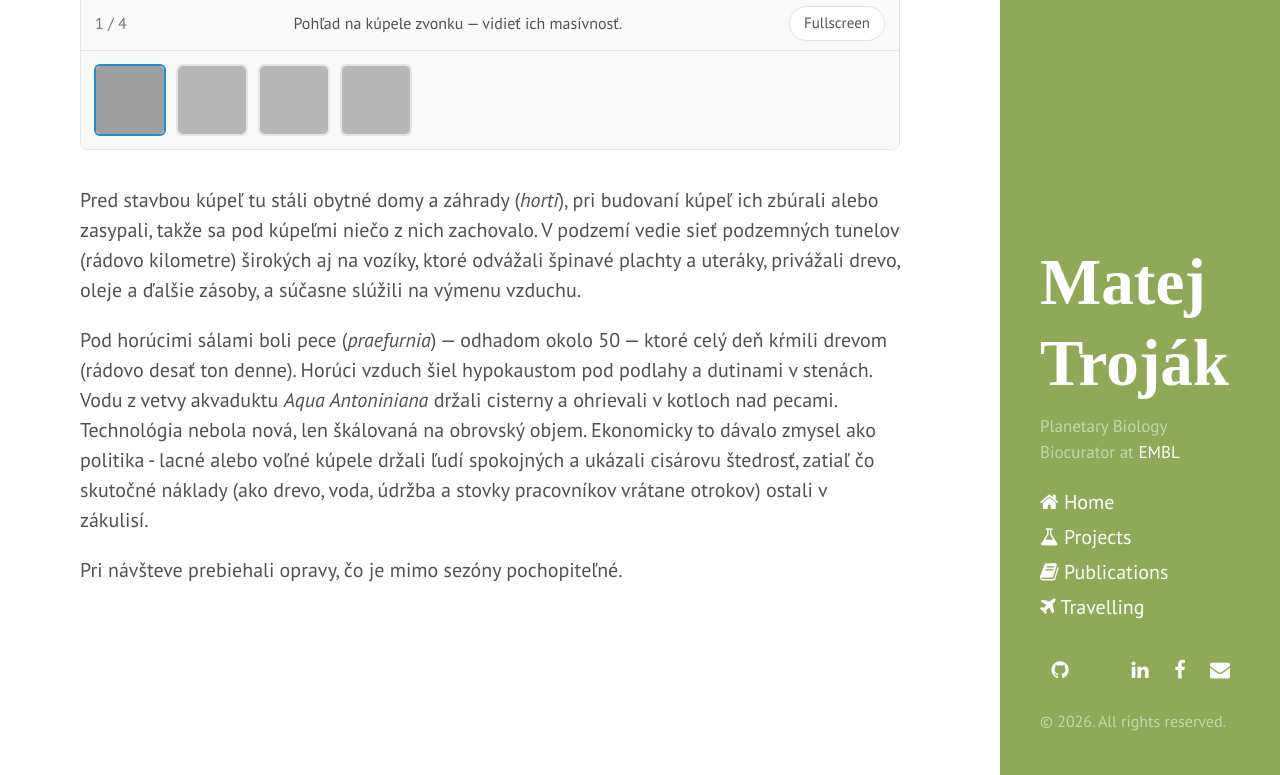
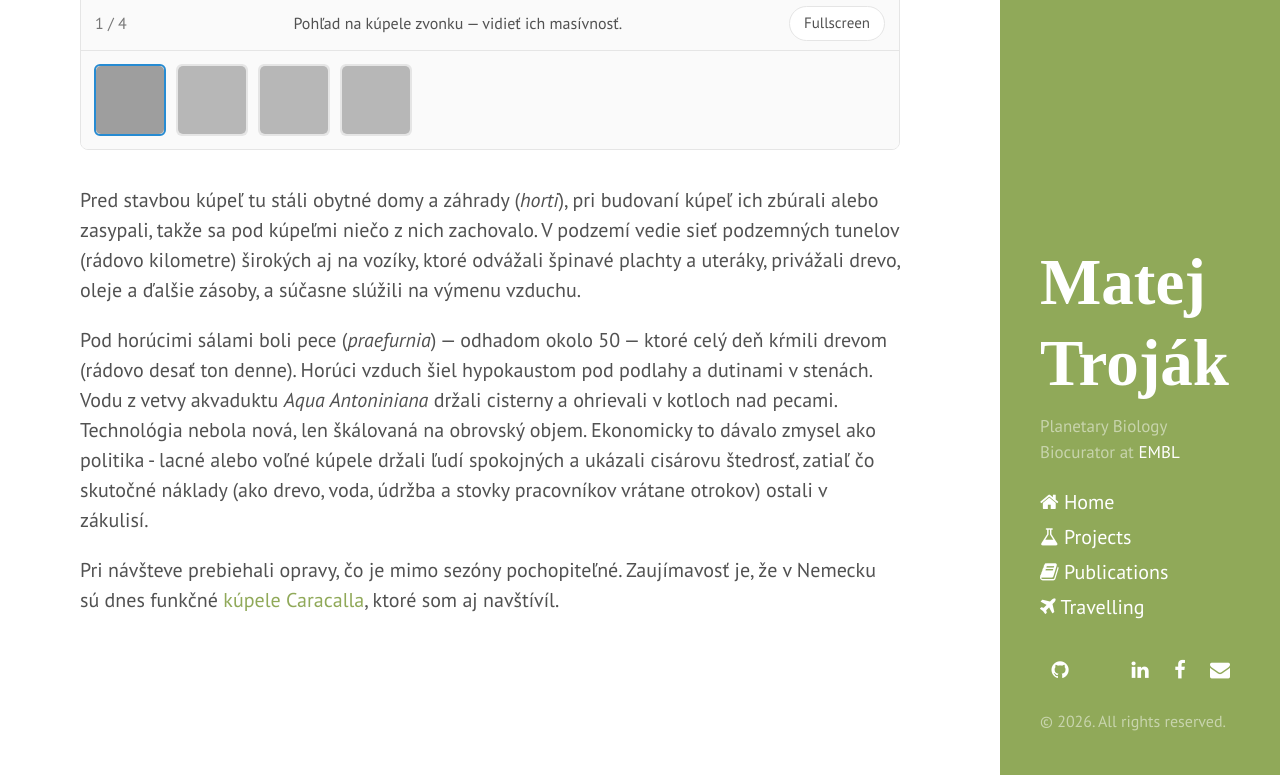
Before and after one commit to xtrojak/xtrojak.github.io, a Jekyll site: the page built from _posts/2026-11-01-rome.md, in a window 1280 px wide and 900 px high, scrolled down 17110 px, cut to the strip 125-900 px from the top of the window. Built offline with Jekyll 4.4.1, drawn with Linux system fonts in a browser that asks for light colours; some web fonts are replaced; a style sheet for code colours, icons or effects is not loaded; grey boxes are pictures that could not be loaded.

Commit message:
Add note

```diff
--- a/_posts/2026-11-01-rome.md
+++ b/_posts/2026-11-01-rome.md
@@ -257,7 +257,7 @@ Pred stavbou kúpeľ tu stáli obytné domy a záhrady (*horti*), pri budovaní
 
 Pod horúcimi sálami boli pece (*praefurnia*) — odhadom okolo 50 — ktoré celý deň kŕmili drevom (rádovo desať ton denne). Horúci vzduch šiel hypokaustom pod podlahy a dutinami v stenách. Vodu z vetvy akvaduktu *Aqua Antoniniana* držali cisterny a ohrievali v kotloch nad pecami. Technológia nebola nová, len škálovaná na obrovský objem. Ekonomicky to dávalo zmysel ako politika - lacné alebo voľné kúpele držali ľudí spokojných a ukázali cisárovu štedrosť, zatiaľ čo skutočné náklady (ako drevo, voda, údržba a stovky pracovníkov vrátane otrokov) ostali v zákulisí.
 
-Pri návšteve prebiehali opravy, čo je mimo sezóny pochopiteľné.
+Pri návšteve prebiehali opravy, čo je mimo sezóny pochopiteľné. Zaujímavosť je, že v Nemecku sú dnes funkčné [kúpele Caracalla](https://caracalla.de/), ktoré som aj navštívíl.
 
 <script src="https://unpkg.com/leaflet@1.9.4/dist/leaflet.js" integrity="sha256-20nQCchB9co0qIjJZRGuk2/Z9VM+kNiyxNV1lvTlZBo=" crossorigin=""></script>
 <script src="{{ "/public/js/visit-map.js" | relative_url }}"></script>
```
